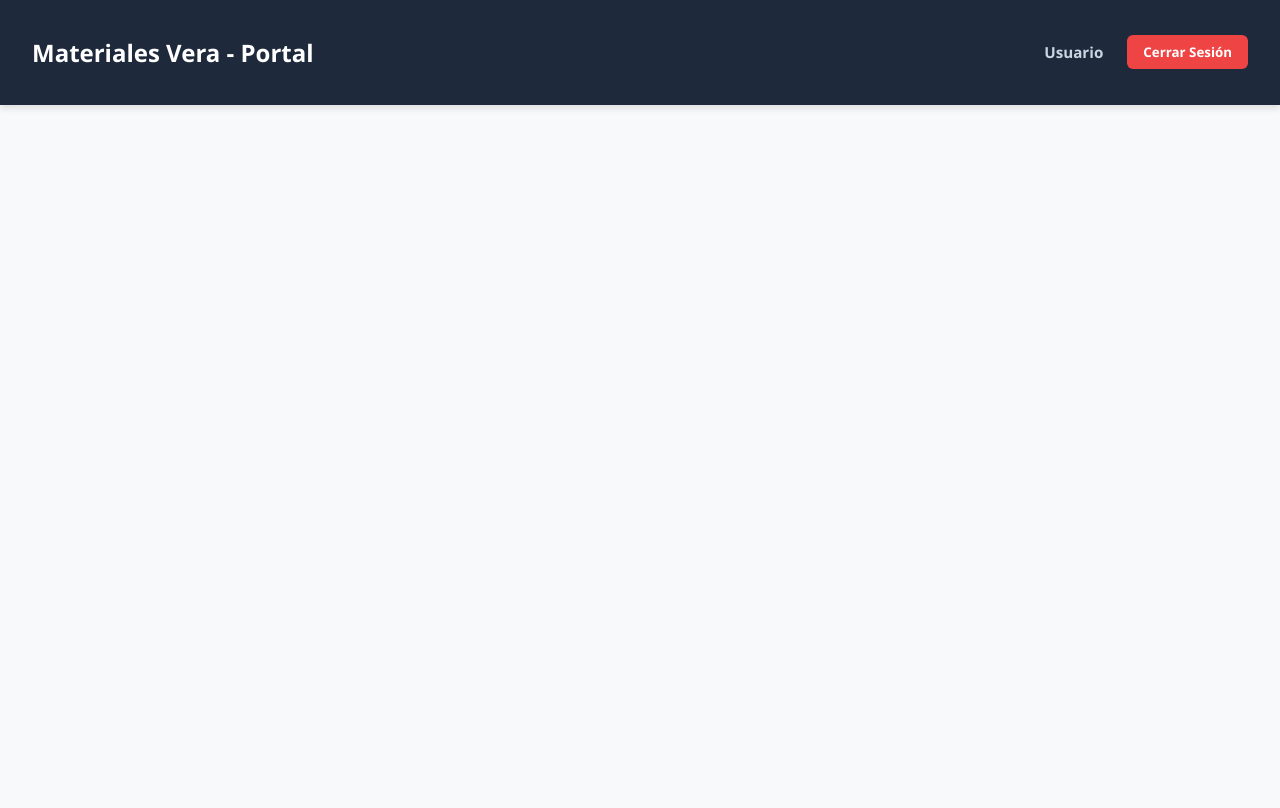
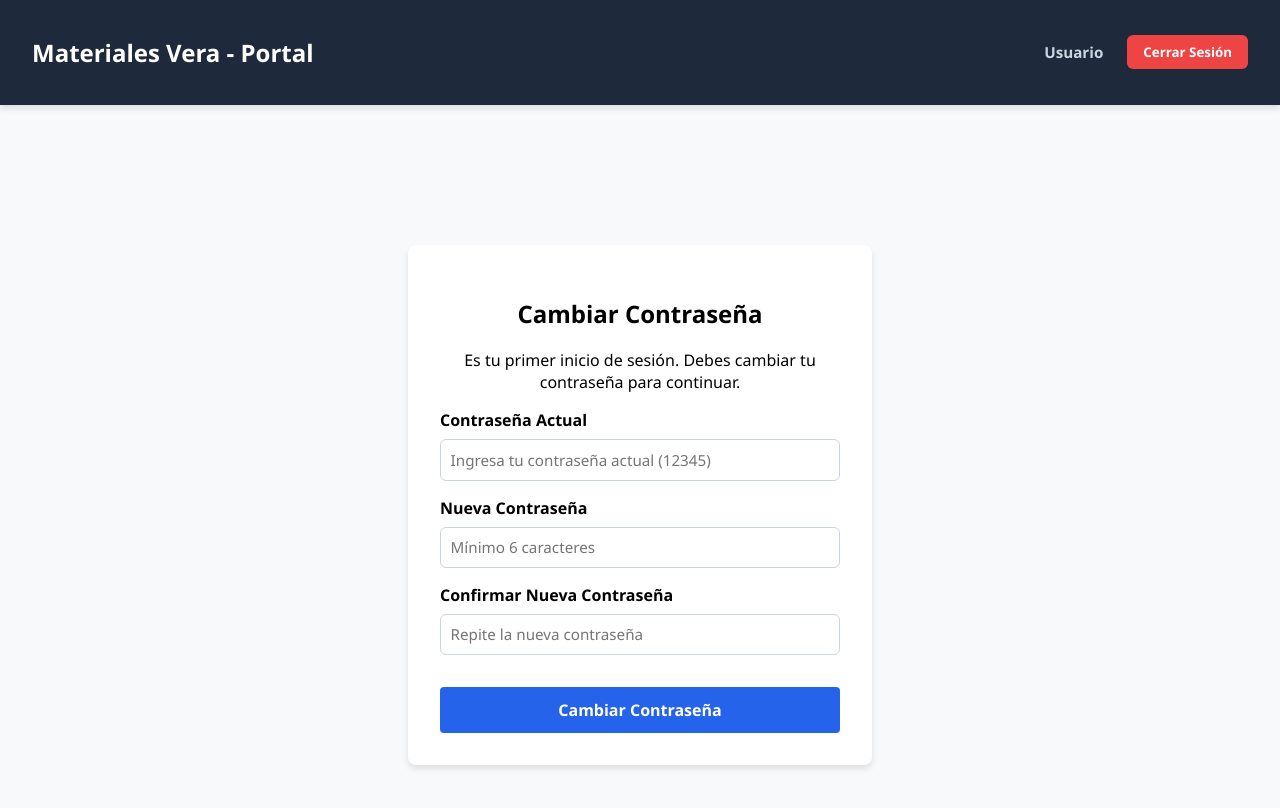
Before and after one commit to juanrex04/materiales-vera, a Vue app in the folder frontend/: page /cambiar-password in a window 1280 px wide. Shown: the top 808 px of the page. Built offline with nearby package versions, Linux system fonts and the light colour scheme; no server answers; sample sign-in values are in the browser's storage.

Commit message:
Added the feature to create a worker, set a default password, and if they login the first time the need to change the default password

```diff
--- a/frontend/src/assets/main.css
+++ b/frontend/src/assets/main.css
@@ -712,6 +712,25 @@ a.btn-nav {
   height: 100%;
 }
 
+.exito {
+  color: #22c55e;
+  font-weight: 600;
+}
+
+.aviso-password {
+  background-color: #f0f9ff;
+  border: 1px solid #bae6fd;
+  border-radius: 8px;
+  padding: 12px 16px;
+  margin-bottom: 16px;
+}
+
+.aviso-password p {
+  margin: 4px 0;
+  font-size: 0.9rem;
+  color: #0369a1;
+}
+
 /* ========================================================
    9. RESPONSIVE DESIGN & BURGER MENU OPTIMIZATION
    ======================================================== */
--- a/frontend/src/router/index.js
+++ b/frontend/src/router/index.js
@@ -5,6 +5,7 @@ import VehiculosView from '../views/VehiculosView.vue';
 import ColaboradoresView from '../views/ColaboradoresView.vue';
 import ConductoresView from '../views/ConductorView.vue';
 import ChecklistAdminView from '../views/ChecklistAdminView.vue';
+import CambiarPasswordView from '../views/CambiarPasswordView.vue';
 
 const router = createRouter({
   history: createWebHistory(import.meta.env.BASE_URL),
@@ -14,15 +15,23 @@ const router = createRouter({
     { path: '/vehiculos', name: 'vehiculos', component: VehiculosView },
     { path: '/colaboradores', name: 'colaboradores', component: ColaboradoresView },
     { path: '/conductores', name: 'conductores', component: ConductoresView },
-    { path: '/checklistAdmin', name: 'chechlistadmin', component: ChecklistAdminView }
+    { path: '/checklistAdmin', name: 'chechlistadmin', component: ChecklistAdminView },
+    { path: '/cambiar-password', name: 'cambiar-password', component: CambiarPasswordView }
   ]
 });
 
 // Opcional: Guardia de seguridad para evitar que entren sin token
 router.beforeEach((to, from, next) => {
   const token = localStorage.getItem('token');
-  if (to.name !== 'login' && !token) next({ name: 'login' });
-  else next();
+  const debeCambiar = localStorage.getItem('debe_cambiar_password') === 'true';
+
+  if (!token && to.name !== 'login') {
+    next({ name: 'login' });
+  } else if (debeCambiar && to.name !== 'cambiar-password') {
+    next({ name: 'cambiar-password' });
+  } else {
+    next();
+  }
 });
 
 export default router;
--- /dev/null
+++ b/frontend/src/views/CambiarPasswordView.vue
@@ -0,0 +1,93 @@
+<template>
+  <div class="login-container">
+    <div class="login-box">
+      <h2>Cambiar Contraseña</h2>
+      <p>Es tu primer inicio de sesión. Debes cambiar tu contraseña para continuar.</p>
+
+      <form @submit.prevent="cambiarContraseña">
+        <div class="form-group">
+          <label>Contraseña Actual</label>
+          <input type="password" v-model="passwordActual" required placeholder="Ingresa tu contraseña actual (12345)" />
+        </div>
+
+        <div class="form-group">
+          <label>Nueva Contraseña</label>
+          <input type="password" v-model="passwordNueva" required placeholder="Mínimo 6 caracteres" />
+        </div>
+
+        <div class="form-group">
+          <label>Confirmar Nueva Contraseña</label>
+          <input type="password" v-model="passwordConfirmar" required placeholder="Repite la nueva contraseña" />
+        </div>
+
+        <p v-if="mensajeError" class="error">{{ mensajeError }}</p>
+        <p v-if="mensajeExito" class="exito">{{ mensajeExito }}</p>
+
+        <button type="submit" :disabled="cargando">
+          {{ cargando ? 'Guardando...' : 'Cambiar Contraseña' }}
+        </button>
+      </form>
+    </div>
+  </div>
+</template>
+
+<script setup>
+import { ref } from 'vue';
+import { useRouter } from 'vue-router';
+import { API_URL } from '@/config';
+
+const router = useRouter();
+const passwordActual = ref('');
+const passwordNueva = ref('');
+const passwordConfirmar = ref('');
+const mensajeError = ref('');
+const mensajeExito = ref('');
+const cargando = ref(false);
+
+const cambiarContraseña = async () => {
+  mensajeError.value = '';
+  mensajeExito.value = '';
+
+  if (passwordNueva.value !== passwordConfirmar.value) {
+    mensajeError.value = 'Las contraseñas nuevas no coinciden';
+    return;
+  }
+
+  if (passwordNueva.value.length < 6) {
+    mensajeError.value = 'La nueva contraseña debe tener mínimo 6 caracteres';
+    return;
+  }
+
+  cargando.value = true;
+  try {
+    const res = await fetch(`${API_URL}/api/cambiar-password`, {
+      method: 'PUT',
+      headers: {
+        'Content-Type': 'application/json',
+        'Authorization': `Bearer ${localStorage.getItem('token')}`
+      },
+      body: JSON.stringify({
+        password_actual: passwordActual.value,
+        password_nuevo: passwordNueva.value
+      })
+    });
+
+    const data = await res.json();
+
+    if (!res.ok) throw new Error(data.error);
+
+    localStorage.setItem('debe_cambiar_password', 'false');
+    mensajeExito.value = 'Contraseña actualizada. Redirigiendo...';
+
+    setTimeout(() => {
+      const rol = localStorage.getItem('rol');
+      if (rol === 'Admin') router.push('/dashboard');
+      else router.push('/conductores');
+    }, 1500);
+  } catch (error) {
+    mensajeError.value = error.message;
+  } finally {
+    cargando.value = false;
+  }
+};
+</script>
--- a/frontend/src/views/ColaboradoresView.vue
+++ b/frontend/src/views/ColaboradoresView.vue
@@ -42,9 +42,9 @@
                             <div><label>Nombre Completo:</label><input v-model="formulario.nombre" required /></div>
                             <div><label>Email:</label><input type="email" v-model="formulario.email" required /></div>
 
-                            <div v-if="!modoEdicion">
-                                <label>Contraseña Inicial:</label>
-                                <input type="password" v-model="formulario.password" required />
+                            <div v-if="!modoEdicion" class="aviso-password">
+                                <p>La contraseña inicial será: <strong>12345</strong></p>
+                                <p>El colaborador deberá cambiarla al iniciar sesión por primera vez.</p>
                             </div>
 
                             <div>
@@ -82,7 +82,7 @@ const router = useRouter();
 const listaColaboradores = ref([]);
 const mostrarModal = ref(false);
 const modoEdicion = ref(false);
-const formulario = ref({ id: null, nombre: '', email: '', password: '', rol_id: 2, licencia_conducir: '' });
+const formulario = ref({ id: null, nombre: '', email: '', rol_id: 2, licencia_conducir: '' });
 
 onMounted(() => { if (rolUsuario.value !== 'Admin') router.push('/dashboard'); obtenerColaboradores(); });
 
@@ -95,7 +95,7 @@ const obtenerColaboradores = async () => {
 
 const abrirModalNuevo = () => {
     modoEdicion.value = false;
-    formulario.value = { id: null, nombre: '', email: '', password: '', rol_id: 2, licencia_conducir: '' };
+    formulario.value = { id: null, nombre: '', email: '', rol_id: 2, licencia_conducir: '' };
     mostrarModal.value = true;
 };
 
--- a/frontend/src/views/LoginView.vue
+++ b/frontend/src/views/LoginView.vue
@@ -59,13 +59,16 @@ const hacerLogin = async () => {
     localStorage.setItem('token', data.token);
     localStorage.setItem('rol', data.rol);
     localStorage.setItem('nombre', data.nombre);
+    localStorage.setItem('debe_cambiar_password', data.debe_cambiar_password)
 
-    if (data.rol == 'Admin') {
-      // Redirigir al panel de control (Dashboard)
+    if (data.debe_cambiar_password) {
+      router.push('/cambiar-password');
+    } else if (data.rol == 'Admin') {
       router.push('/dashboard');
     } else if (data.rol == 'Conductor') {
-      router.push('/conductores')
+      router.push('/conductores');
     }
+
   } catch (error) {
     mensajeError.value = error.message;
   } finally {
```
Also changed, not shown: 1 other file (tests, documents, lock files or other folders).
